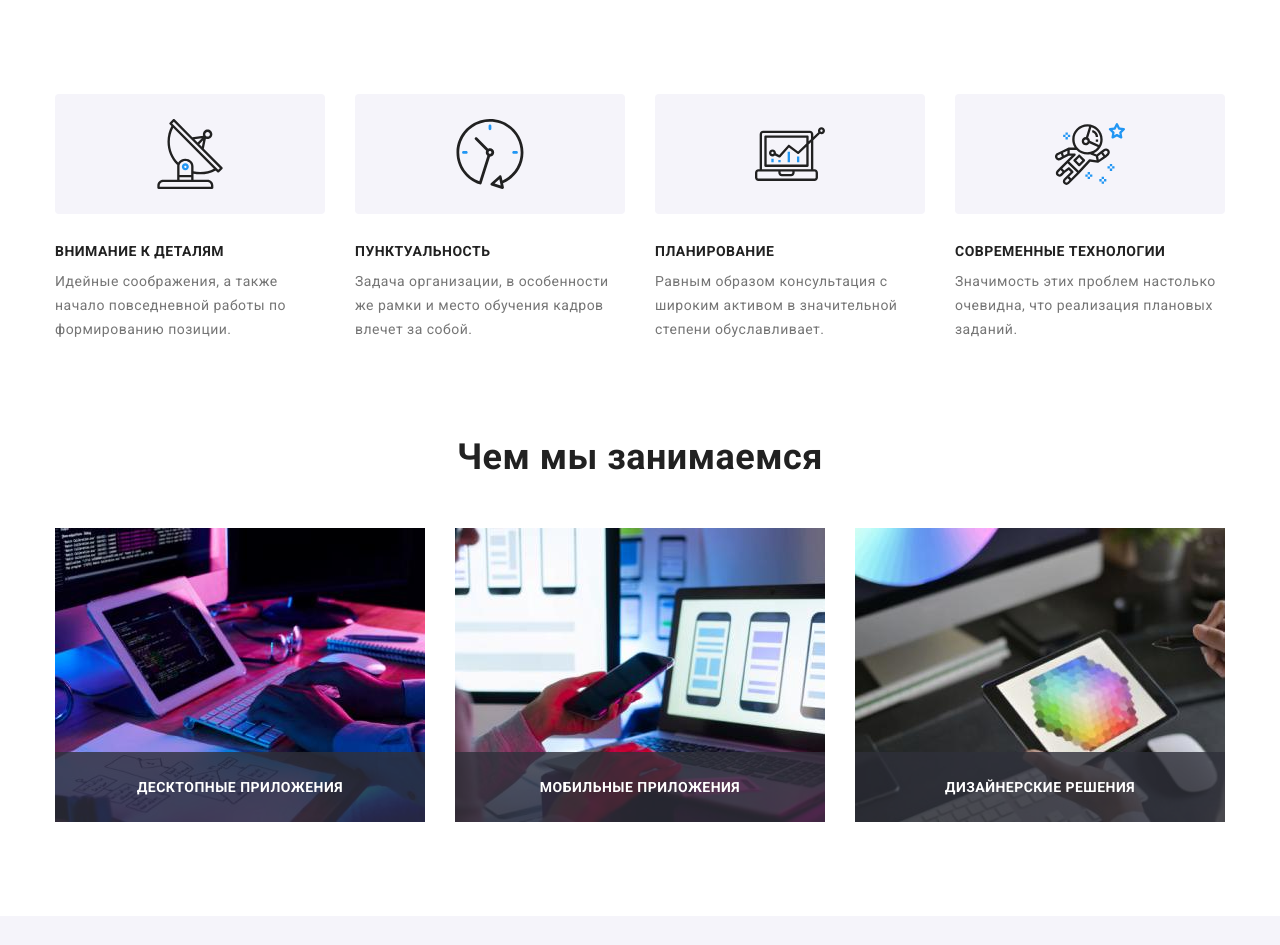
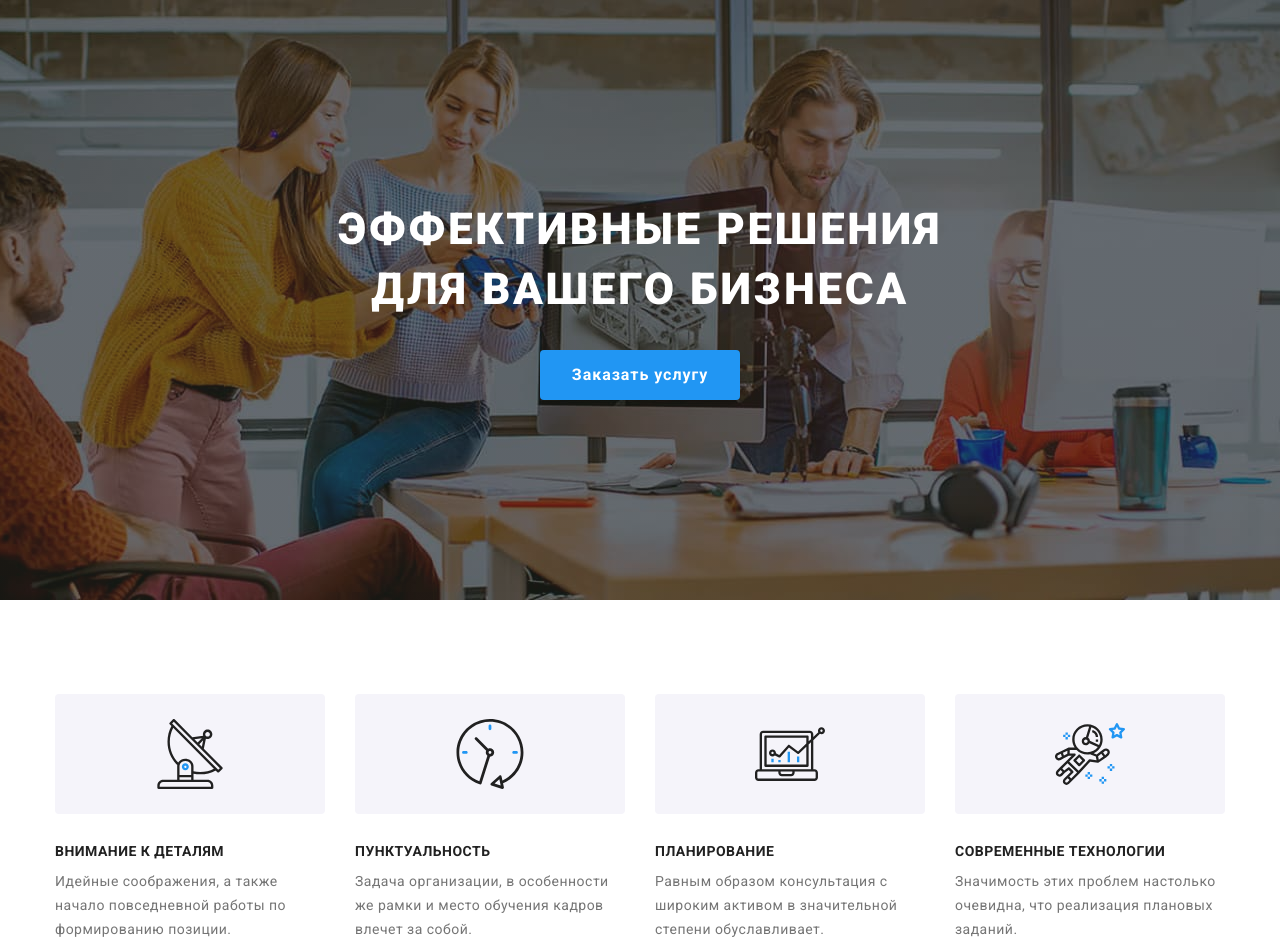
Before and after one commit to DmitryZatonsky/goit-markup-hw-08, a plain HTML site: page index.html in a window 1280 px wide. Shown: the top 945 px of the page. Drawn offline with nearby package versions, Linux system fonts and the light colour scheme.

Commit message:
герой

```diff
--- a/index.html
+++ b/index.html
@@ -53,12 +53,12 @@
     </header> -->
     <main>
         <!--Герой-->
-        <!-- <section class="hero">
+        <section class="hero">
             <div class="container">
                 <h1 class="hero__title">Эффективные решения <br/>для вашего бизнеса</h1>
                 <button class="button button--dimensions" type="button" data-open-modal>Заказать услугу</button>
             </div>
-        </section> -->
+        </section>
         <!-- Особенности -->
         <section class="section">
             <div class="container">
--- a/sass/components/_hero.scss
+++ b/sass/components/_hero.scss
@@ -25,11 +25,18 @@
   margin-top: 0;
   margin-bottom: 30px;
 
+  font-weight: 900;
+  font-size: 26px;
+  line-height: 1.615;
+
+  text-align: center;
+  letter-spacing: 0.06em;
   text-transform: uppercase;
-  font-weight: 900;
-  font-size: 44px;
-  line-height: 1.36;
-  letter-spacing: 0.06em;
 
   color: var(--title-text-color-hero-footer);
+
+  @media screen and (min-width: 1200px) {
+    font-size: 44px;
+    line-height: 1.36;
+  }
 }
```
Also changed, not shown: css/main.css, css/main.min.css, 2 other files.
